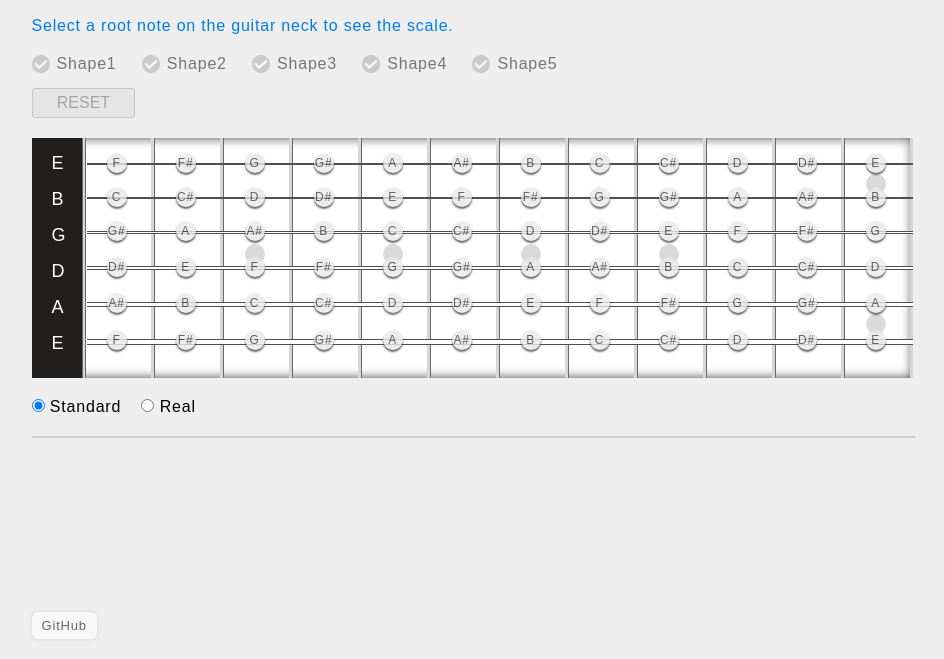
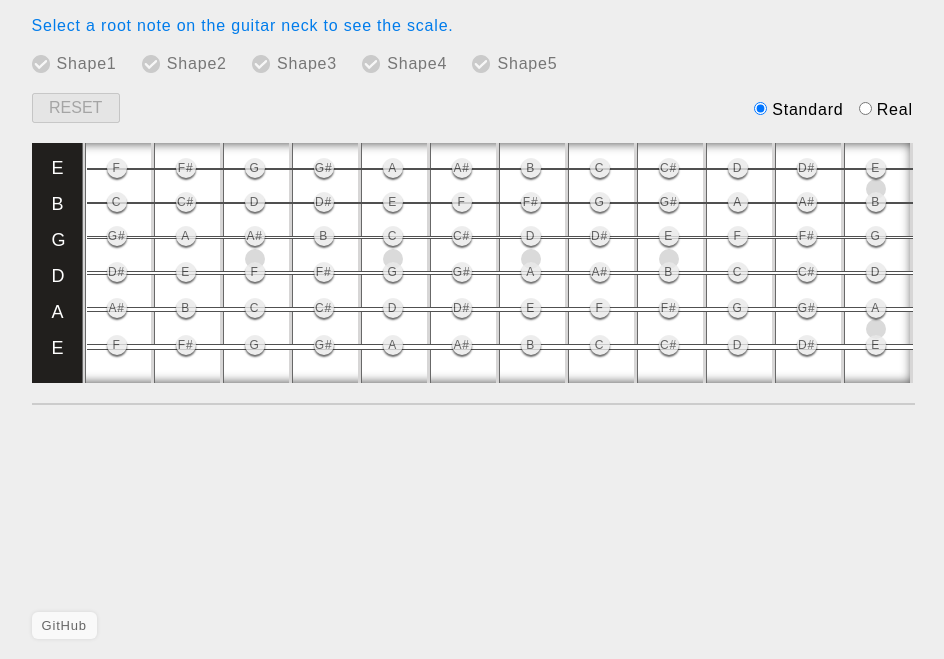
Before and after one commit to marciosouzajunior/PentaShapes, a plain HTML site: page public/index.html in a window 1280 px wide. Shown: the part 141-800 px from the top of the page, without its empty margins (90-1034 px from the left). Drawn offline with Linux system fonts and the light colour scheme.

Commit message:
Novos ajustes.

```diff
--- a/public/index.html
+++ b/public/index.html
@@ -56,24 +56,35 @@
 			</p>
 
 			<div class="shape" id="shape-checkbox" style="margin-top: 20px;">
-				<input type="checkbox" id="shape_1" disabled>
+				<input type="checkbox" id="shape_1" value="shape_1" disabled onclick="shapeClick()">
 				<label for="shape_1">Shape1</label>
 
-				<input type="checkbox" id="shape_2" disabled>
+				<input type="checkbox" id="shape_2" value="shape_2" disabled onclick="shapeClick()">
 				<label for="shape_2">Shape2</label>
 
-				<input type="checkbox" id="shape_3" disabled>
+				<input type="checkbox" id="shape_3" value="shape_3" disabled onclick="shapeClick()">
 				<label for="shape_3">Shape3</label>
 
-				<input type="checkbox" id="shape_4" disabled>
+				<input type="checkbox" id="shape_4" value="shape_4" disabled onclick="shapeClick()">
 				<label for="shape_4">Shape4</label>
 
-				<input type="checkbox" id="shape_5" disabled>
+				<input type="checkbox" id="shape_5" value="shape_5" disabled onclick="shapeClick()">
 				<label for="shape_5">Shape5</label>
 			</div>
 
-			<button style="margin-top: 15px;" id="reset-button" disabled>RESET</button>
+		</div>
 
+		<div class="radio-toggle">
+
+			<button id="reset-button" disabled>RESET</button>
+			<label>
+				<input type="radio" name="mode" value="real" onchange="setMode(this.value)">
+				Real
+			</label>
+			<label>
+				<input type="radio" name="mode" value="standard" checked onchange="setMode(this.value)">
+				Standard
+			</label>
 		</div>
 	</container>
 
@@ -151,17 +162,6 @@
 
 	</div>
 
-	<div class="radio-toggle">
-		<label>
-			<input type="radio" name="mode" value="standard" checked onchange="setMode(this.value)">
-			Standard
-		</label>
-		<label>
-			<input type="radio" name="mode" value="real" onchange="setMode(this.value)">
-			Real
-		</label>
-	</div>
-
 	<hr />
 
 	<a class="footer-link" href="https://github.com/marciosouzajunior/PentaShapes" target="_blank">GitHub</a>
--- a/public/style.css
+++ b/public/style.css
@@ -406,6 +406,22 @@ hr {
   cursor: not-allowed;
 }
 
+.radio-toggle {
+  font-family: sans-serif;
+  margin-top: 20px;
+  margin-bottom: 20px;
+  width: 85%;
+}
+
+.radio-toggle label {
+  margin-right: 0px;
+  margin-left: 15px;
+  margin-top: 8px;
+  font-size: 16px;
+  cursor: pointer;
+  float: right;
+}
+
 @media screen and (max-width: 768px) {
   button {
     height: 30px;
@@ -432,16 +448,18 @@ hr {
   hr {
     width: auto;
   }
-}
 
   .radio-toggle {
     font-family: sans-serif;
     margin-top: 20px;
     margin-bottom: 20px;
+    width: 100%;
   }
 
   .radio-toggle label {
-  margin-right: 15px;
+    margin: 25px 10px 10px 0px;
     font-size: 16px;
     cursor: pointer;
+    float: inline-start;
   }
+}
```
Lines whose indentation alone changed are shown as unchanged.
